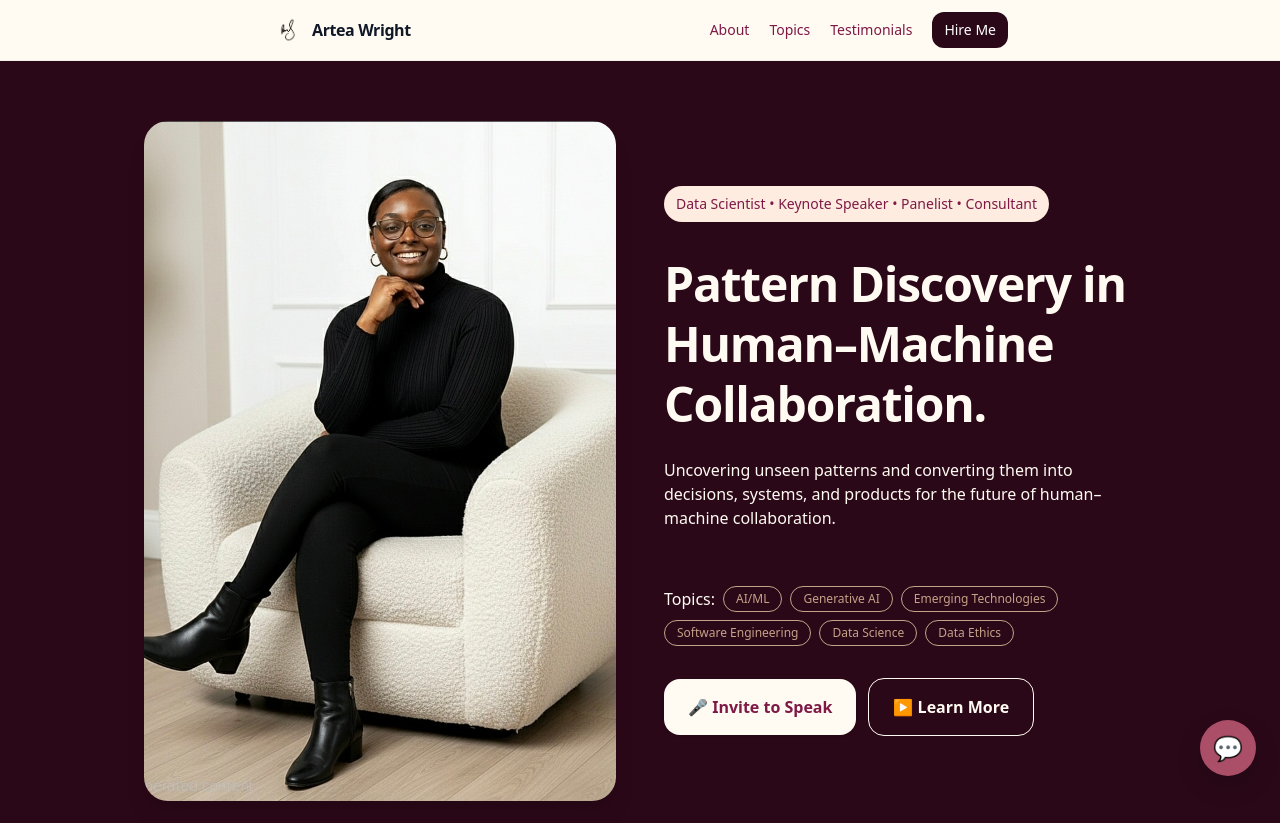
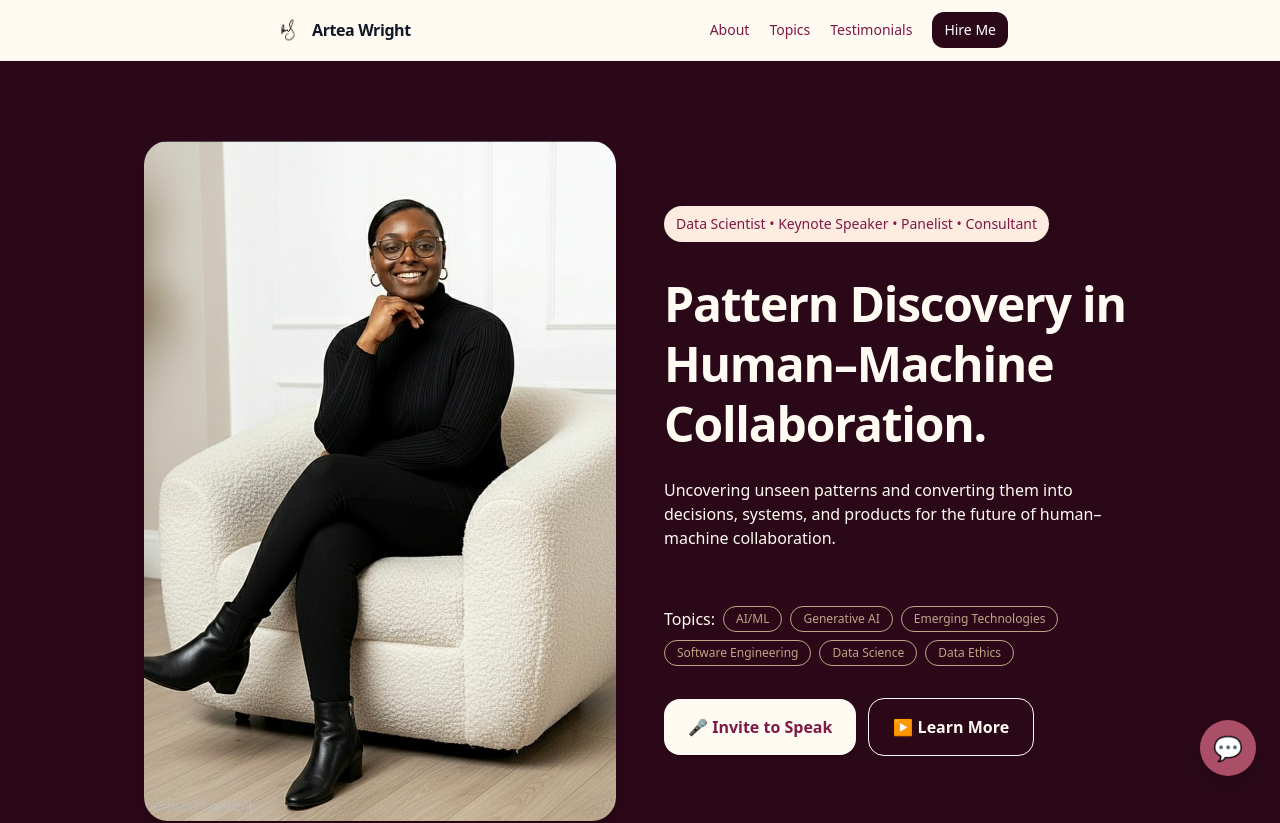
Before and after one commit to ArteaWright/portfolio_2.0, a React (Vite) app: page / in a window 1280 px wide. Shown: the top 823 px of the page. Built offline with nearby package versions, Linux system fonts and the light colour scheme.

Commit message:
site: adds spacing to hero

```diff
--- a/src/App.tsx
+++ b/src/App.tsx
@@ -156,7 +156,7 @@ export default function AW_Speaker_DataScientist() {
       <Navbar />
 
       {/* HERO */}
-      <div style={{ backgroundColor: '#2b0818' }}>
+      <div style={{ backgroundColor: '#2b0818', paddingTop: '20px' }}>
         <Section id="hero" className="flex items-center justify-center min-h-screen max-w-screen-lg">
           <div className="grid grid-cols-1 gap-8 lg:grid-cols-2 lg:gap-12 lg:items-stretch w-full lg:h-[85vh]">
 
--- a/src/components/Navbar.tsx
+++ b/src/components/Navbar.tsx
@@ -10,7 +10,7 @@ export default function Navbar() {
     <header className="sticky top-0 z-40 border-b border-black/5" style={{ background: "rgba(255,251,242,0.9)", backdropFilter: "blur(8px)" }}>
       <div className="mx-auto flex max-w-screen-md items-center justify-between px-4 py-3">
         <a href="#top" className="flex items-center gap-2">
-          {LOGO_DATA_URL && LOGO_DATA_URL !== "PASTE_DATA_URL_HERE" ? (
+          {LOGO_DATA_URL ? (
             <img src={LOGO_DATA_URL} alt="Logo" className="h-8 w-8 rounded-xl object-contain" />
           ) : (
             <div aria-hidden className="h-8 w-8 rounded-xl" style={{ background: "linear-gradient(135deg,#ab4e68,#c4a287)" }} />
@@ -19,7 +19,7 @@ export default function Navbar() {
         </a>
         <nav className="hidden sm:flex items-center gap-5">
           {navItems.map((n) => (
-            <a key={n.label} href={n.href} className="text-sm rounded focus:outline-none focus-visible:ring-2" style={{ color: "#7e1946", ['--tw-ring-color']: '#ab4e68' }}>
+            <a key={n.label} href={n.href} className="text-sm rounded focus:outline-none focus-visible:ring-2" style={{ color: "#7e1946" } as React.CSSProperties}>
               {n.label}
             </a>
           ))}
```
